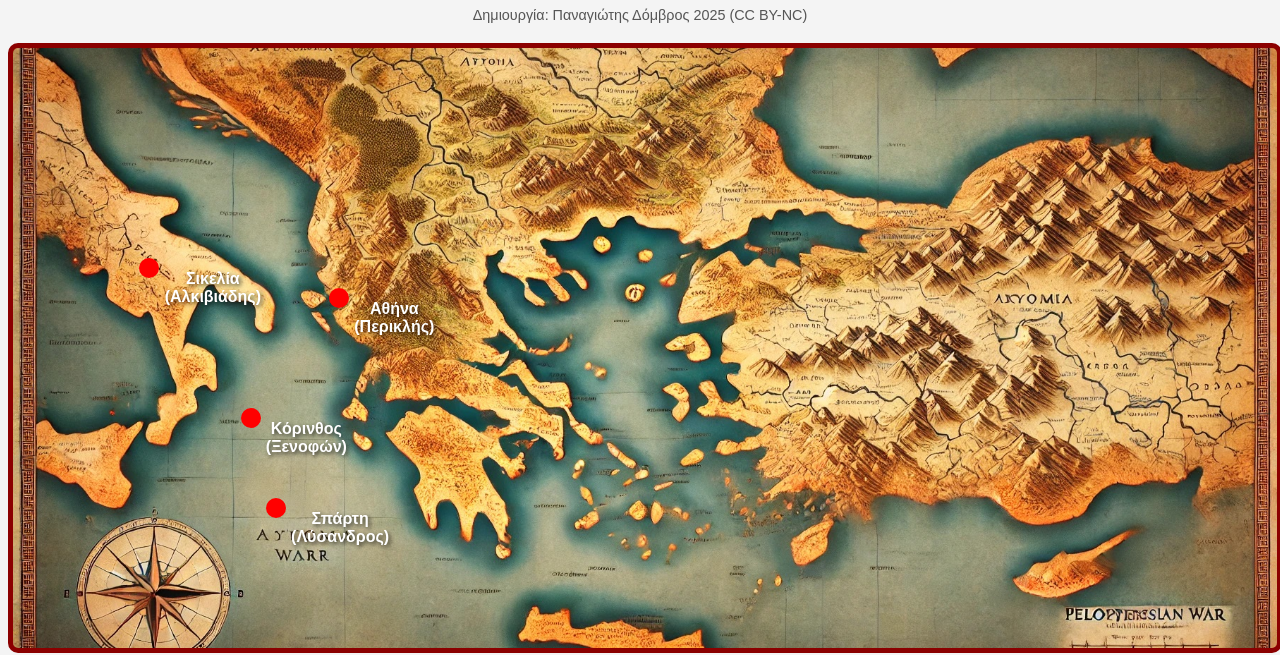
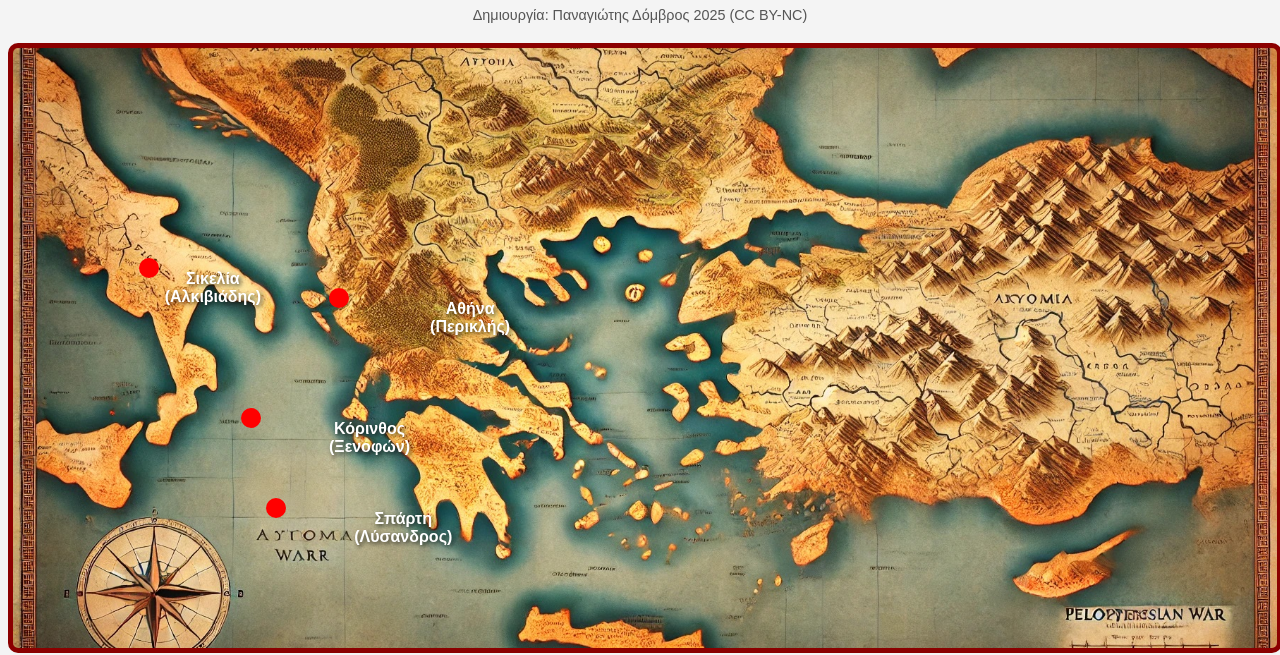
Before and after one commit to pdomvros/Peloponnesian-War-Game-1, a plain HTML site: page index.html in a window 1280 px wide. Shown: the part 146-801 px from the top of the page. Drawn offline with Linux system fonts and the light colour scheme.

Commit message:
Update index.html

```diff
--- a/index.html
+++ b/index.html
@@ -100,15 +100,15 @@
     <div id="map">
         <!-- Αθήνα -->
         <div class="location" data-location="Athens" style="top: 40%; left: 25%;"></div>
-        <div class="label" style="top: 42%; left: 27%;">Αθήνα<br>(Περικλής)</div>
+        <div class="label" style="top: 42%; left: 33%;">Αθήνα<br>(Περικλής)</div>
 
         <!-- Σπάρτη -->
         <div class="location" data-location="Sparta" style="top: 75%; left: 20%;"></div>
-        <div class="label" style="top: 77%; left: 22%;">Σπάρτη<br>(Λύσανδρος)</div>
+        <div class="label" style="top: 77%; left: 27%;">Σπάρτη<br>(Λύσανδρος)</div>
 
         <!-- Κόρινθος -->
         <div class="location" data-location="Corinth" style="top: 60%; left: 18%;"></div>
-        <div class="label" style="top: 62%; left: 20%;">Κόρινθος<br>(Ξενοφών)</div>
+        <div class="label" style="top: 62%; left: 25%;">Κόρινθος<br>(Ξενοφών)</div>
 
         <!-- Σικελία -->
         <div class="location" data-location="Sicily" style="top: 35%; left: 10%;"></div>
```
